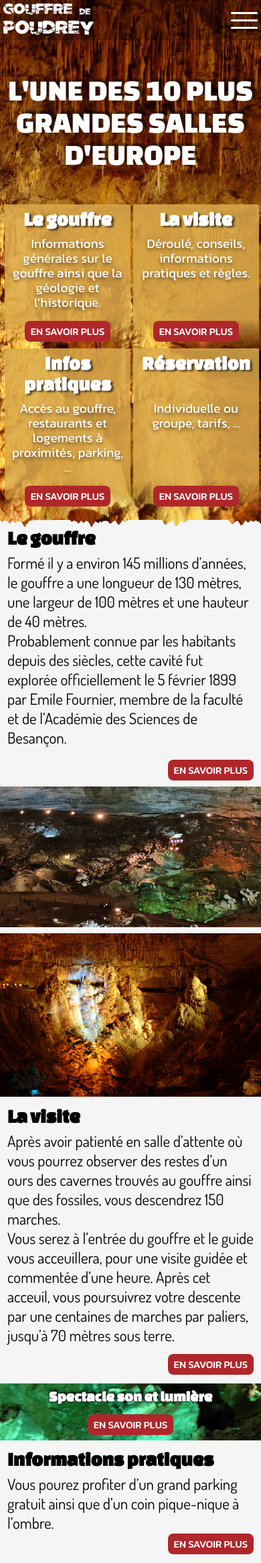
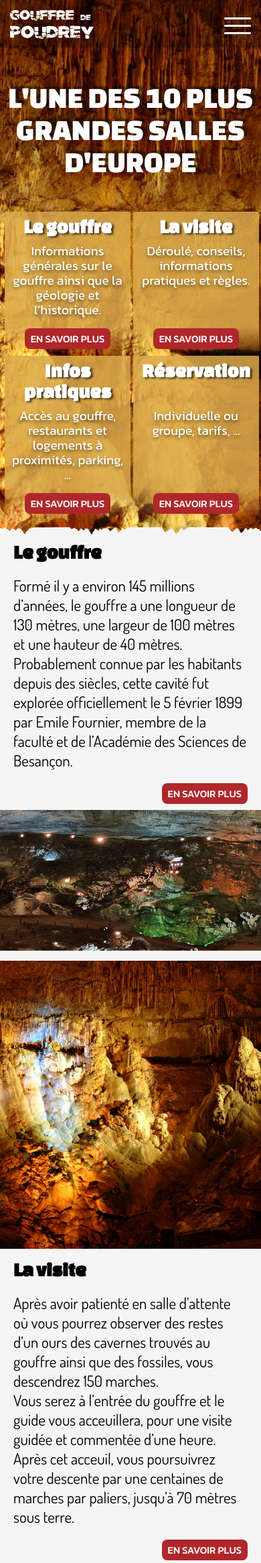
Before and after one commit to bast478/Projet_partie-int-gration, a PHP site: page / in a window 390 px wide. Shown: the top 2333 px of the page at 67% size. Run offline with PHP 8.4, Linux system fonts and the light colour scheme.

Commit message:
Modification CSS et ajout en cours défilement automatique

```diff
--- a/script-projet.js
+++ b/script-projet.js
@@ -292,16 +292,31 @@ rightArrowHeaderInfos.addEventListener('click', () => {
     moveToSelected('next');
 });
 
-// Defilement automatique gallerie
+// Defilement automatique galerie
 const divsMainGalleryLength = divsMainGallery.length;
-/*for (i=0; i < divsMainGalleryLength; i++) {
-    if (divsMainGallery[i].classList === 'block') {
+let i;
+for (i=0; i < divsMainGalleryLength; i++) {
+    if (divsMainGallery[i].classList.contains('displayBlock')) {
         break;
     }
+}
+
+/*if (window.innerWidth <= '680') {
+    let heightResponsiveDivsGallery = Math.ceil(window.innerWidth/1.58);
+
+    setInterval(function () {
+        console.log(i);
+        if (i < divsMainGalleryLength) {
+            divsMainGallery[i-1].classList.remove('displayBlock');
+            divsMainGallery[i].classList.add('displayBlock');
+            i++;
+        } else {
+            i = 0;
+            divsMainGallery[divsMainGalleryLength-1].classList.remove('displayBlock');
+            divsMainGallery[i].classList.add('displayBlock');
+            i++;
+        }
+    }, 3000);
 }*/
 
-/*while (window.innerWidth <= '680') {
-    setInterval(function () {
-
-    }, 3000);
-}*/
+console.log(Math.ceil(680/1.58));
--- a/style.css
+++ b/style.css
@@ -1057,63 +1057,12 @@ main {
 
 @media only screen and (max-width: 680px) {
 
-    .gallery-top {
-        padding: 0;
-    }
-
-    .gallery-bottom {
-        padding: 0;
-    }
-
-    .displayNone {
-        display: none;
-    }
-
-    .displayNone.displayBlock {
-        display: block;
-    }
-
-    .footer_text {
-        overflow-wrap: anywhere;
-    }
-
-    footer > div:nth-child(2){
-        flex-direction: column;
-        align-items: center;
-    }
-
-    #social-networks {
-        flex-direction: row;
-        margin: 1.3125rem 0;
-        row-gap: initial;
-        column-gap: 1.5rem;
-    }
-
-    address {
-        width: initial;
-    }
-
-    form {
-        width: initial;
-    }
-
-    #main_Gallery {
-        display: block;
-    }
-
-    #main_Gallery > div > img {
-        object-fit: contain;
-    }
-
-    #grid_main-item > svg {
-        display: none;
-    }
-}
-
-@media only screen and (max-width: 609px) {
-
     #logo {
         width: 135px;
+    }
+
+    #nav-desktop {
+        padding: .9375rem .9375rem .5625rem;
     }
 
     #nav-desktop > a:not(a:first-child), #nav-desktop > div:nth-child(2) {
@@ -1156,12 +1105,82 @@ main {
         font-size: 2.8125rem;
     }
 
+
+    .gallery-top {
+        padding: 0;
+    }
+
+    .gallery-bottom {
+        padding: 0;
+    }
+
+    .displayNone {
+        height: 0px;
+        opacity: 0.6;
+        transform: translateX(-204px);
+    }
+
+    .displayNone.displayBlock {
+        /*height: 204px;*/
+        height: 430px;
+        opacity: 1;
+        transform: translateX(0px);
+    }
+
+    .footer_text {
+        overflow-wrap: anywhere;
+    }
+
+    footer > div:nth-child(2){
+        flex-direction: column;
+        align-items: center;
+    }
+
+    #social-networks {
+        flex-direction: row;
+        margin: 1.3125rem 0;
+        row-gap: initial;
+        column-gap: 1.5rem;
+    }
+
+    address {
+        width: initial;
+    }
+
+    form {
+        width: initial;
+    }
+
+    #main_Gallery {
+        display: block;
+        background-color: black;
+    }
+
+    #main_Gallery > div {
+        transition: opacity 1s;
+    }
+
+    #main_Gallery > div > img {
+        object-fit: cover;
+    }
+
+    #grid_main-item > svg {
+        display: none;
+    }
+}
+
+@media only screen and (max-width: 609px) {
+
     #header_infos > div:last-child > p:nth-child(2) {
         margin: 3.5rem 0 1.75rem;
     }
 }
 
 @media only screen and (max-width: 475px) {
+
+    #logo {
+        width: 125px;
+    }
 
     .main_titles {
         font-size: 1.8125rem;
@@ -1243,16 +1262,20 @@ main {
 
     /*MAIN*/
 
+    main {
+        margin-top: .625rem;
+    }
+
     /*Le gouffre*/
 
     #main_Le-gouffre > section:first-child {
-        margin: 0 .6875rem;
+        margin: 0 1.25rem;
         text-align: initial;
         display: flex;
     }
 
     #main_Le-gouffre > section:first-child > p:nth-child(2) {
-        margin: .4375rem 0 1.1875rem;
+        margin: 1.25rem 0;
     }
 
     #main_Le-gouffre > section:first-child > p:nth-child(3) {
@@ -1266,27 +1289,27 @@ main {
     /*Gallery*/
 
     #main_Gallery {
-        margin-top: .5625rem;
+        margin-top: .9375rem;
     }
 
     /*La visite*/
 
     #main_La-visite {
-        margin-top: .5625rem;
+        margin-top: .9375rem;
     }
 
     #main_La-visite > section:nth-child(2) {
         text-align: initial;
-        margin: 0 .6875rem;
+        margin: 0 1.25rem;
         display: flex;
     }
 
     #main_La-visite > section:nth-child(2) > p:nth-child(2) {
-        margin: .4375rem 0 .875rem;
+        margin: 1.25rem 0;
     }
 
     #main_La-visite > section:nth-child(2) > p:nth-child(3) {
-        margin: 0 0 .8125rem;
+        margin: 0 0 .9375rem;
     }
 
     /*Spectacle*/
@@ -1306,22 +1329,22 @@ main {
     /*Infos pratiques*/
 
     #main_Informations-pratiques {
-        margin-top: .75rem;
+        margin-top: .9375rem;
     }
 
     #main_Informations-pratiques > div:first-child > section {
         text-align: initial;
-        margin: 0 .6875rem;
+        margin: 0 1.25rem;
         display: flex;
         flex-direction: column;
     }
 
     #main_Informations-pratiques > div:first-child > section > p:nth-child(2) {
-        margin: .4375rem 0 .125rem;
+        margin: 1.25rem 0;
     }
 
     #main_Informations-pratiques > div:first-child > section > p:nth-child(3) {
-        margin: 0 0 .8125rem;
+        margin: 0 0 .9375rem;
         align-self: flex-end;
     }
 
@@ -1332,7 +1355,7 @@ main {
     /*Réservation*/
 
     #main_Reservation {
-        margin-top: .75rem;
+        margin-top: .9375rem;
     }
 
     #main_Reservation > div {
@@ -1340,17 +1363,17 @@ main {
     }
 
     #main_Reservation > div > section {
-        padding: 0 .6875rem;
+        padding: 0 1.25rem;
         display: flex;
         flex-direction: column;
     }
 
     #main_Reservation > div > section > p:nth-child(2) {
-        margin: .4375rem 0 .125rem;
+        margin: 1.25rem 0;
     }
 
     #main_Reservation > div > section > p:nth-child(3) {
-        margin: 0 0 .4375rem;
+        margin: 0 0 .9375rem;
         align-self: flex-end;
     }
 
@@ -1378,6 +1401,22 @@ main {
 }
 
 @media only screen and (max-width: 380px) {
+
+    .menu-burger-bar1, .menu-burger-bar2, .menu-burger-bar3 {
+        width: 35px;
+        height: 2px;
+    }
+
+    .menu-burger-change .menu-burger-bar1 {
+        height: 3px;
+        transform: rotate(45deg) translate(1px, 3px);
+    }
+
+    .menu-burger-change .menu-burger-bar3 {
+        height: 3px;
+        transform: rotate(-45deg) translate(1px, -3px);
+    }
+
     #header_infos {
         display: block;
         position: relative;
@@ -1469,6 +1508,12 @@ main {
     }
 }
 
+@media only screen and (max-width: 300px) {
+    #nav-desktop {
+        padding: .6875rem .6875rem .5625rem;
+    }
+}
+
 @media only screen and (max-width: 245px) {
 
     .links-title-bar {
```
